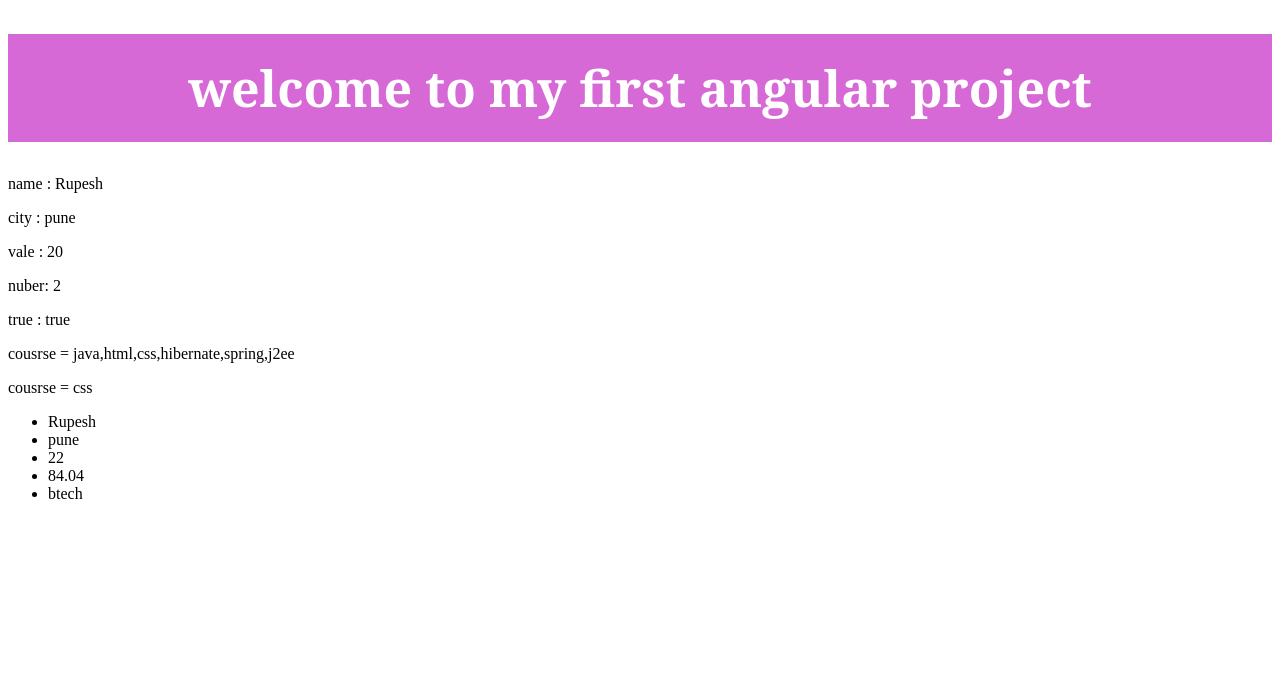
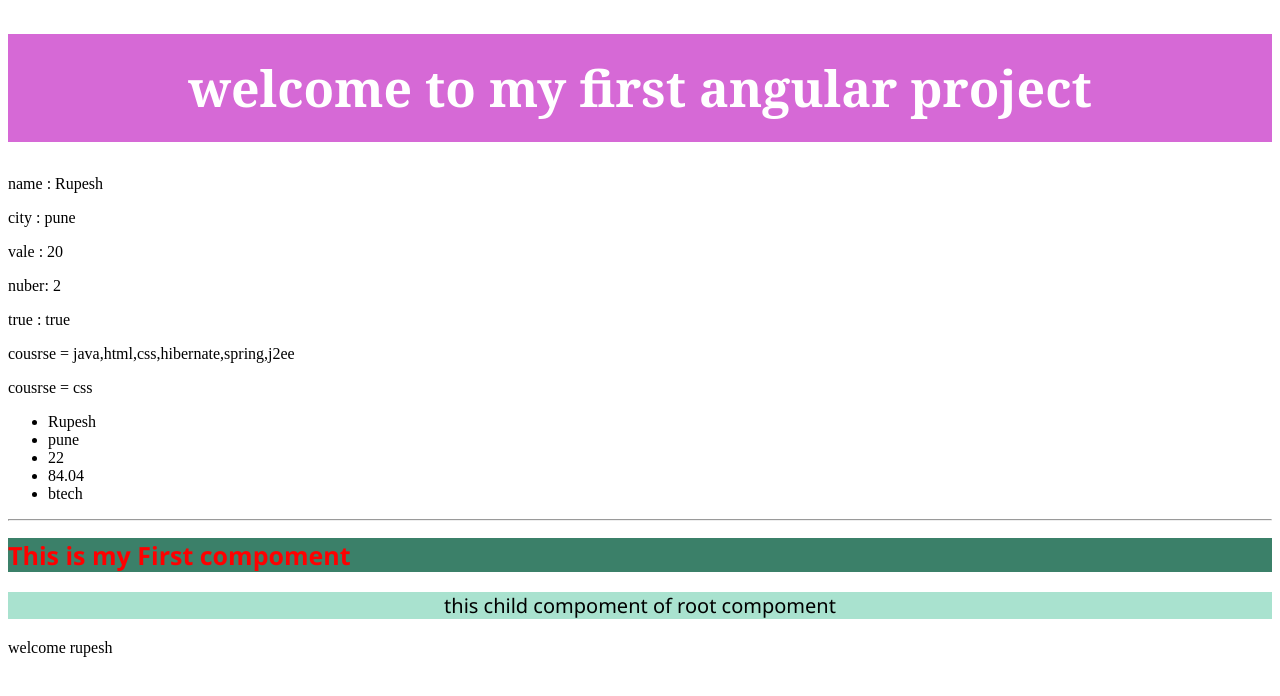
Before and after one commit to rupesh3201/Studying_Angular, an Angular app: page / in a window 1280 px wide. Shown: the top 696 px of the page. Built offline with nearby package versions, Linux system fonts and the light colour scheme.

Commit message:
first compooment

```diff
--- a/src/app/app.component.html
+++ b/src/app/app.component.html
@@ -20,3 +20,5 @@
   <li>{{student.edu}}</li>
 </ul>
 <!-- interpollation {{}} -->
+ <hr>
+<app-first> </app-first>
--- a/src/app/app.module.ts
+++ b/src/app/app.module.ts
@@ -3,11 +3,13 @@ import { BrowserModule } from '@angular/platform-browser';
 
 import { AppComponent } from './app.component';
 import { FirstComponent } from './first/first.component';
+import { SecondComponent } from './second/second.component';
 
 @NgModule({
   declarations: [
     AppComponent,
-    FirstComponent
+    FirstComponent,
+    SecondComponent
   ],
   imports: [
     BrowserModule
--- a/src/app/first/first.component.css
+++ b/src/app/first/first.component.css
@@ -0,0 +1,15 @@
+h1{
+    color: red;
+    font-size: 25px;
+    font-family: 'Segoe UI', Tahoma, Geneva, Verdana, sans-serif;
+    background-color: rgb(59, 128, 105);
+/* cmd ng g c "name of componets" */
+}
+.subtitle
+{
+    color: #000;
+    font-size: 20px;
+    font-family: 'Segoe UI', Tahoma, Geneva, Verdana, sans-serif;
+    background-color: rgb(169, 226, 207);
+    text-align: center;
+}
--- a/src/app/first/first.component.html
+++ b/src/app/first/first.component.html
@@ -1 +1,5 @@
-<p>first works!</p>
+<h1>This is my First compoment</h1>
+<p class="subtitle">
+    this child compoment of root compoment
+</p>
+<p>welcome {{name}}</p>
--- a/src/app/first/first.component.ts
+++ b/src/app/first/first.component.ts
@@ -6,5 +6,5 @@ import { Component } from '@angular/core';
   styleUrls: ['./first.component.css']
 })
 export class FirstComponent {
-
+ name= "rupesh"
 }
--- /dev/null
+++ b/src/app/second/second.component.html
@@ -0,0 +1 @@
+<h1>Thi </h1>
```
Also changed, not shown: src/app/second/second.component.ts (added, +10 -0 lines), src/app/second/second.component.css (added), 2 other files (tests, documents, lock files or other folders).
